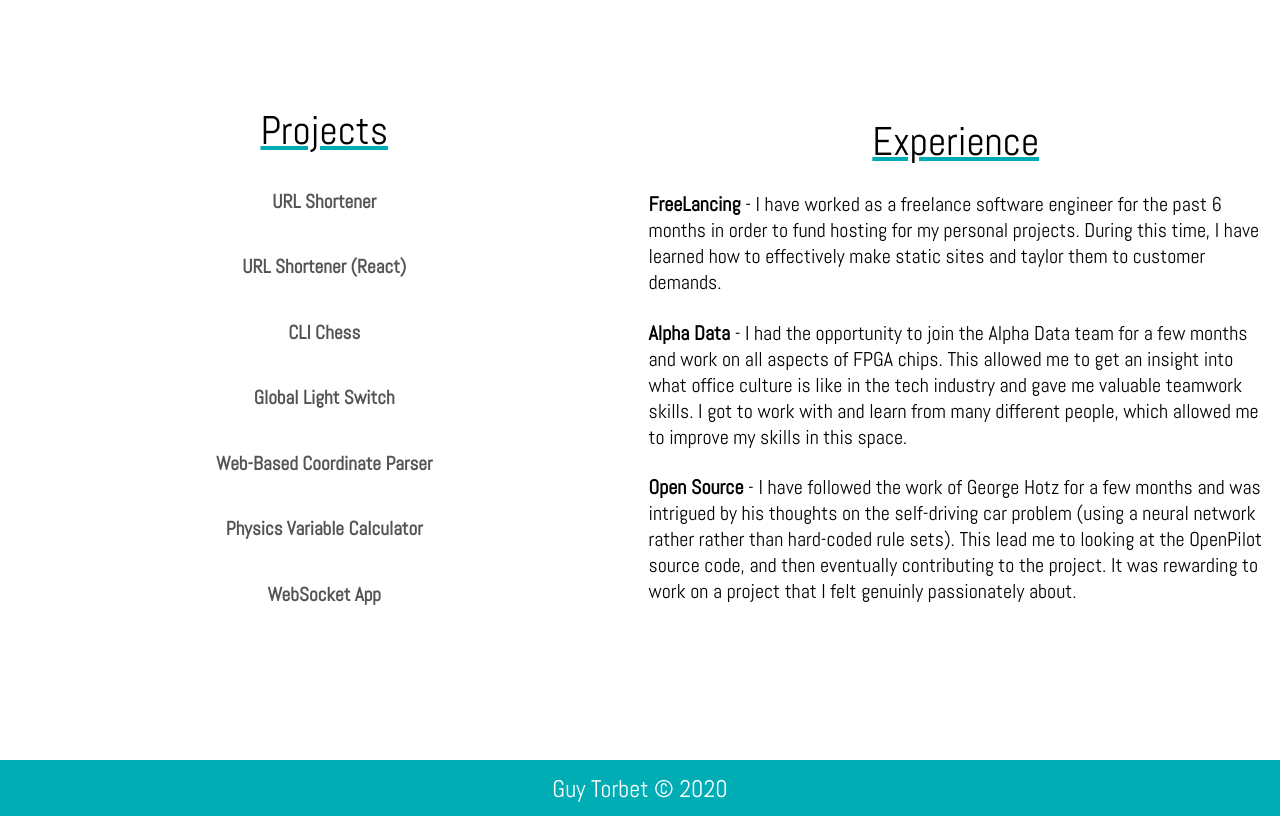
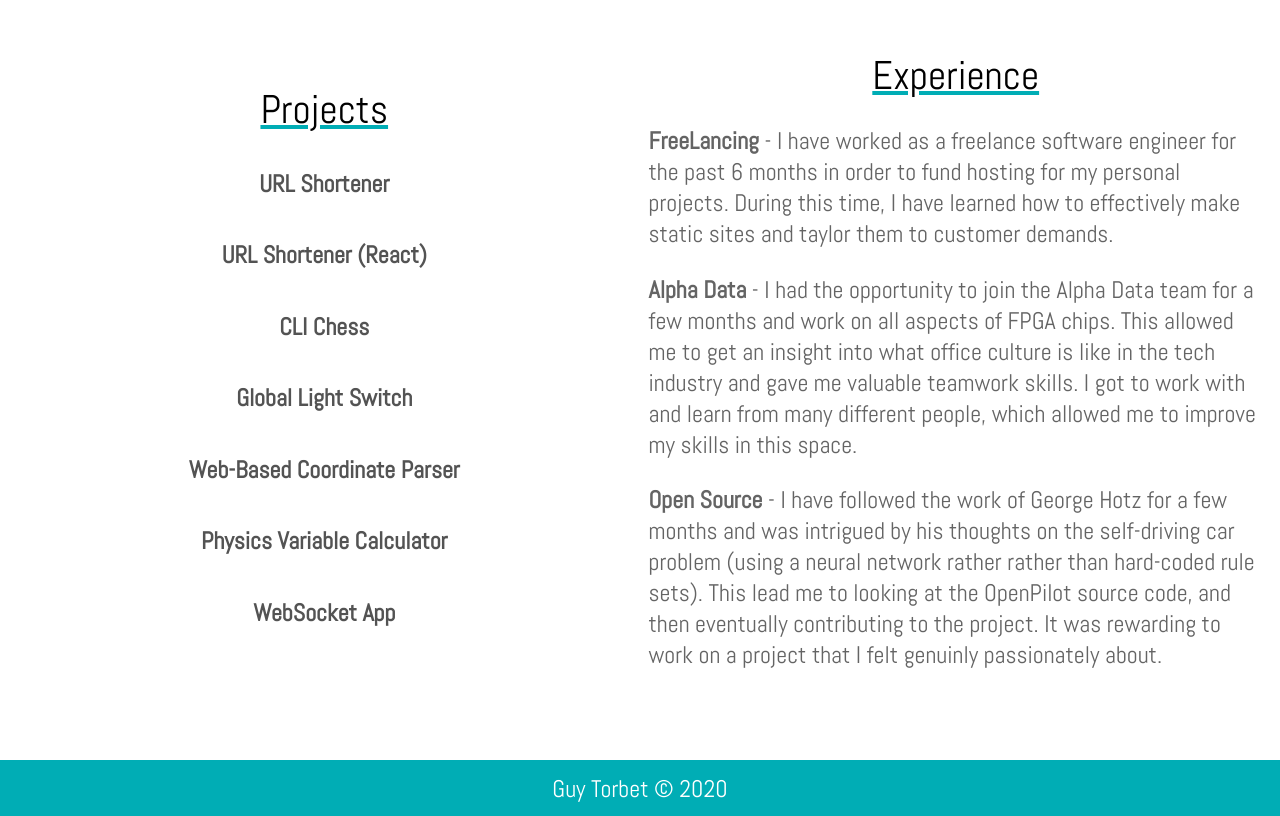
Before and after one commit to Torbet/torbet.github.io, a plain HTML site: page index.html in a window 1280 px wide. Shown: the part 840-1656 px from the top of the page. Drawn offline with Linux system fonts and the light colour scheme; some packages are replaced by stand-ins of ours; a script that the page names is missing.

Commit message:
font adjustments

```diff
--- a/css/style.css
+++ b/css/style.css
@@ -98,11 +98,11 @@
 
 .list * {
     margin-top: 4%;
-    font-size: 2.5vh;
+    font-size: 3vh;
+    color: #646464;
 }
 
 #project-list a {
-    font-size: 1.2rem;
     padding: 0.5rem;
     text-decoration: none;
     color: #535353;
@@ -110,7 +110,6 @@
 }
 
 #project-list a:hover {
-    font-size: 1.2rem;
     padding: 0.5rem;
     text-decoration: none;
     color: #535353;
```
